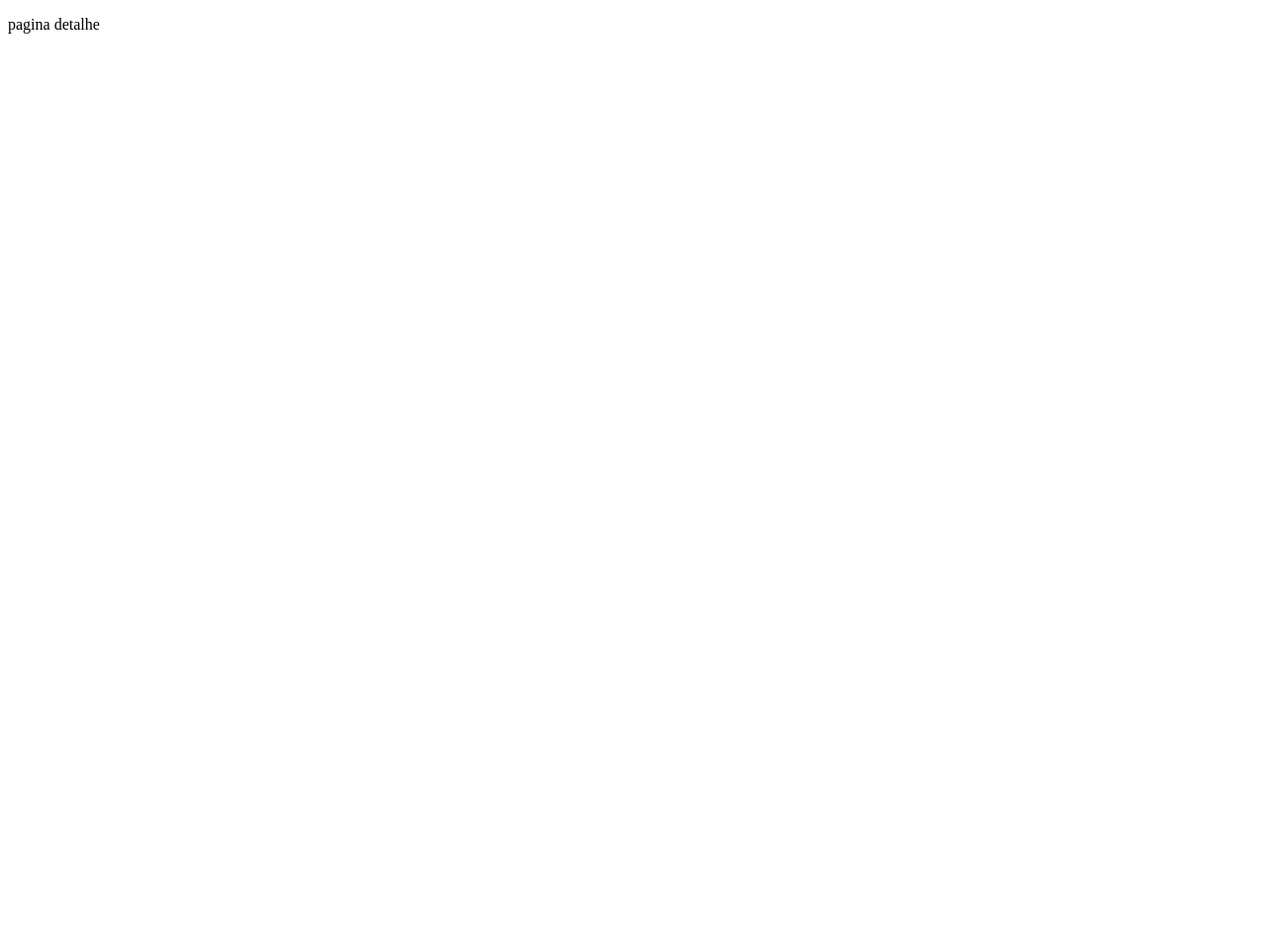
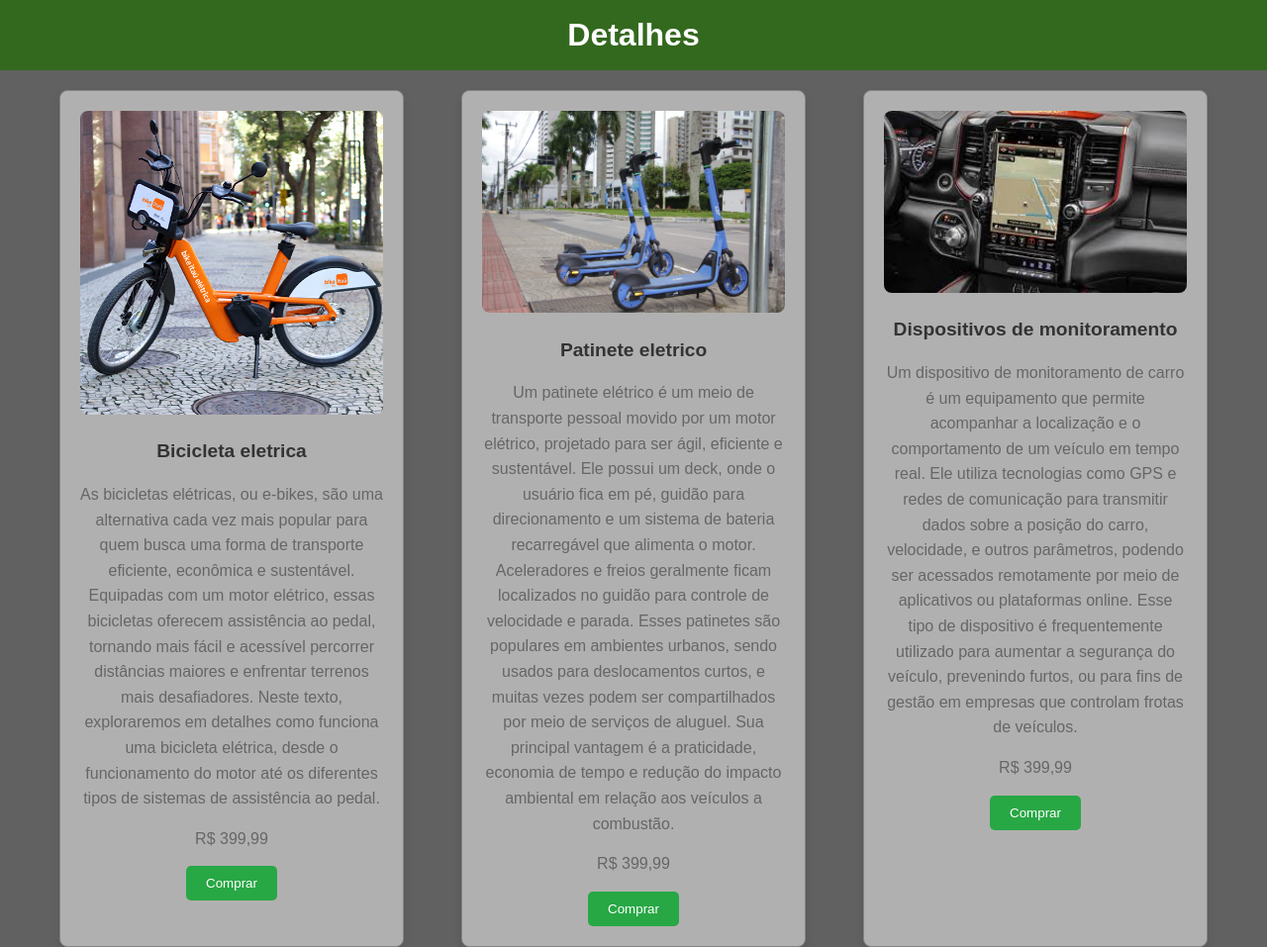
Before and after one commit to Lisxt/ecoDrive, a plain HTML site: page front/paginas/detalhe.html in a window 1280 px wide. Shown: the whole page at 99% size. Before the commit the page ends 800 px from the top, so only its background shows below. Drawn offline with Linux system fonts and the light colour scheme.

Commit message:
alteração nos detalhes

```diff
--- a/front/paginas/detalhe.css
+++ b/front/paginas/detalhe.css
@@ -0,0 +1,85 @@
+/* Resetando algumas margens e paddings padrões */
+* {
+  margin: 0;
+  padding: 0;
+  box-sizing: border-box;
+}
+
+/* Estilo do corpo da página */
+body {
+  background-color: #616161;
+  font-family: Arial, sans-serif;
+  line-height: 1.6;
+}
+
+/* Estilo do cabeçalho */
+header {
+  background-color: #33691E;
+  color: white;
+  padding: 10px 0;
+  text-align: center;
+}
+
+/* Estilo da navegação */
+nav {
+  margin-top: 20px;
+}
+
+/* Seção de produtos */
+#produtos {
+  max-width: 1200px;
+  margin: 0 auto;
+  padding: 0 20px;
+}
+
+/* Flexbox para alinhar os produtos */
+.bicicleta-eletrica {
+  display: flex;
+  justify-content: space-between;  /* Espaçamento entre as divs */
+  flex-wrap: wrap;  /* Para que os itens que não cabem na linha sejam movidos para a próxima linha */
+  gap: 20px;  /* Espaçamento entre os itens */
+}
+
+/* Estilo de cada produto */
+.produto {
+  background-color: #b1b0b0;
+  border: 1px solid #848484;
+  border-radius: 8px;
+  width: 30%;
+  box-shadow: 0 4px 8px rgba(0, 0, 0, 0.1);
+  overflow: hidden;
+  text-align: center;
+  padding: 20px;
+}
+
+.produto img {
+  width: 100%;
+  height: auto;
+  border-radius: 8px;
+}
+
+.produto h3 {
+  font-size: 1.2em;
+  margin-top: 15px;
+  color: #333;
+}
+
+.produto p {
+  font-size: 1em;
+  color: #666;
+  margin: 15px 0;
+}
+
+.produto button {
+  background-color: #28a745;
+  color: white;
+  border: none;
+  padding: 10px 20px;
+  border-radius: 5px;
+  cursor: pointer;
+  transition: background-color 0.3s;
+}
+
+.produto button:hover {
+  background-color: #218838;
+}
--- a/front/paginas/detalhe.html
+++ b/front/paginas/detalhe.html
@@ -7,6 +7,41 @@
     <link rel="stylesheet" href="detalhe.css">
 </head>
 <body>
-    <p>pagina detalhe</p>
+  <header>
+    <div class="logo">
+        <h1>Detalhes</h1>
+    </div>
+</header>
+<nav>
+<section id="produtos">
+    <div class="bicicleta-eletrica">
+        <div class="produto">
+            <img src="../imagens/bikeItaú.png" alt="bicicleta-eletrica">
+            <h3>Bicicleta eletrica</h3>
+            <p>As bicicletas elétricas, ou e-bikes, são uma alternativa cada vez mais popular para quem busca uma forma de transporte eficiente, econômica e sustentável. Equipadas com um motor elétrico, essas bicicletas oferecem assistência ao pedal, tornando mais fácil e acessível percorrer distâncias maiores e enfrentar terrenos mais desafiadores. Neste texto, exploraremos em detalhes como funciona uma bicicleta elétrica, desde o funcionamento do motor até os diferentes tipos de sistemas de assistência ao pedal.</p>
+            <p>R$ 399,99</p>
+                <button>Comprar</button>
+            </a>
+        </div>
+        <div class="produto">
+            <img src="../imagens/patineteseletricos.webp" alt="patinete-eletrico">
+            <h3>Patinete eletrico</h3>
+            <p>Um patinete elétrico é um meio de transporte pessoal movido por um motor elétrico, projetado para ser ágil, eficiente e sustentável. Ele possui um deck, onde o usuário fica em pé, guidão para direcionamento e um sistema de bateria recarregável que alimenta o motor. Aceleradores e freios geralmente ficam localizados no guidão para controle de velocidade e parada. Esses patinetes são populares em ambientes urbanos, sendo usados para deslocamentos curtos, e muitas vezes podem ser compartilhados por meio de serviços de aluguel. Sua principal vantagem é a praticidade, economia de tempo e redução do impacto ambiental em relação aos veículos a combustão.</p>
+            <p>R$ 399,99</p>
+                <button>Comprar</button>
+            </a>
+        </div>
+        <div class="produto">
+            <img src="../imagens/images.jpeg" alt="x ray 2">
+            <h3>Dispositivos de monitoramento</h3>
+            <p>Um dispositivo de monitoramento de carro é um equipamento que permite acompanhar a localização e o comportamento de um veículo em tempo real. Ele utiliza tecnologias como GPS e redes de comunicação para transmitir dados sobre a posição do carro, velocidade, e outros parâmetros, podendo ser acessados remotamente por meio de aplicativos ou plataformas online. Esse tipo de dispositivo é frequentemente utilizado para aumentar a segurança do veículo, prevenindo furtos, ou para fins de gestão em empresas que controlam frotas de veículos.</p>
+            <p>R$ 399,99</p>
+                <button>Comprar</button>
+            </a>
+        </div>
+    </div>
+</nav>
+</section>
+      <script src="js.js"></script>
 </body>
 </html>
```
Also changed, not shown: front/imagens/bikeItaú.png (added), front/imagens/images.jpeg (added), front/imagens/patineteseletricos.webp (added).
